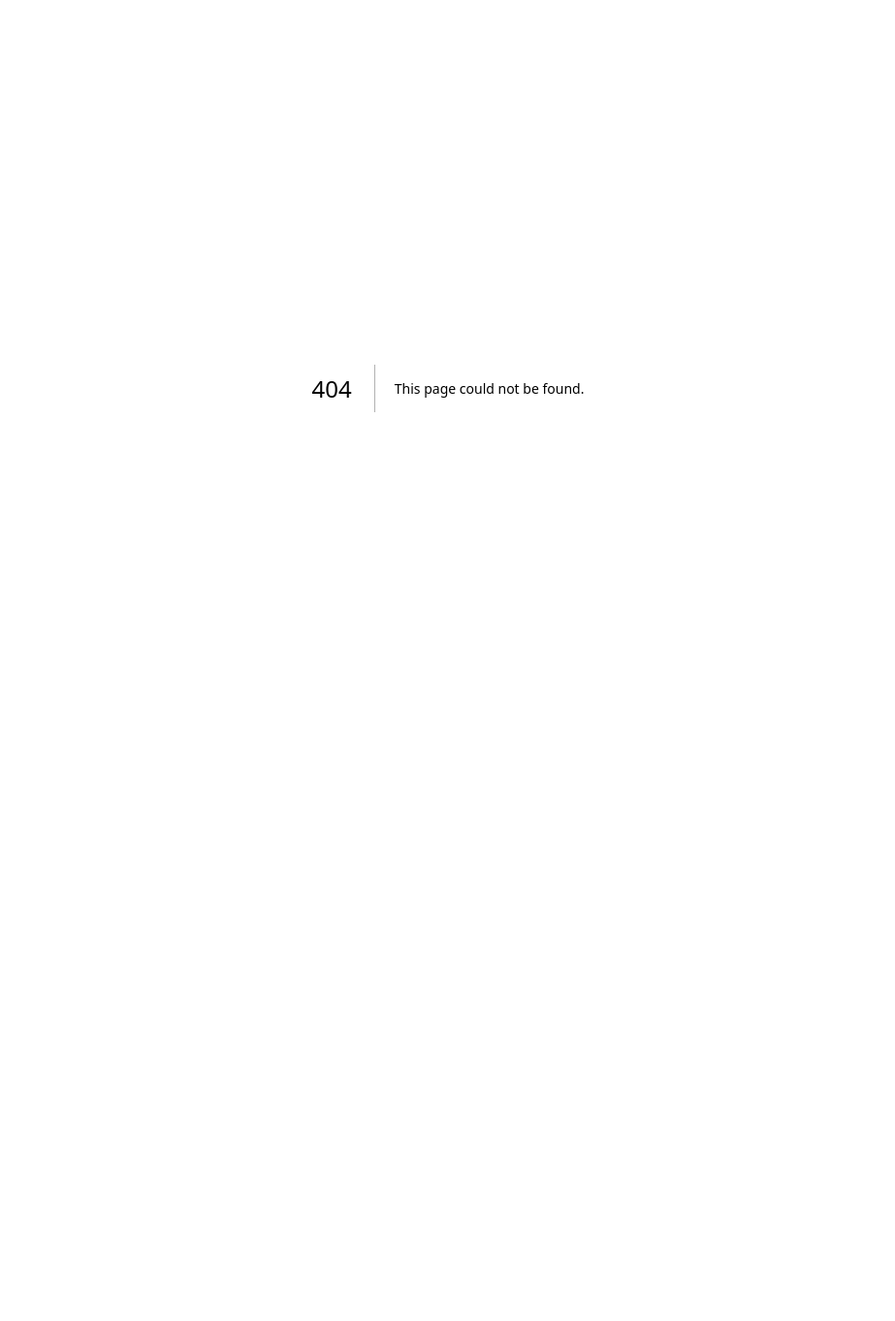
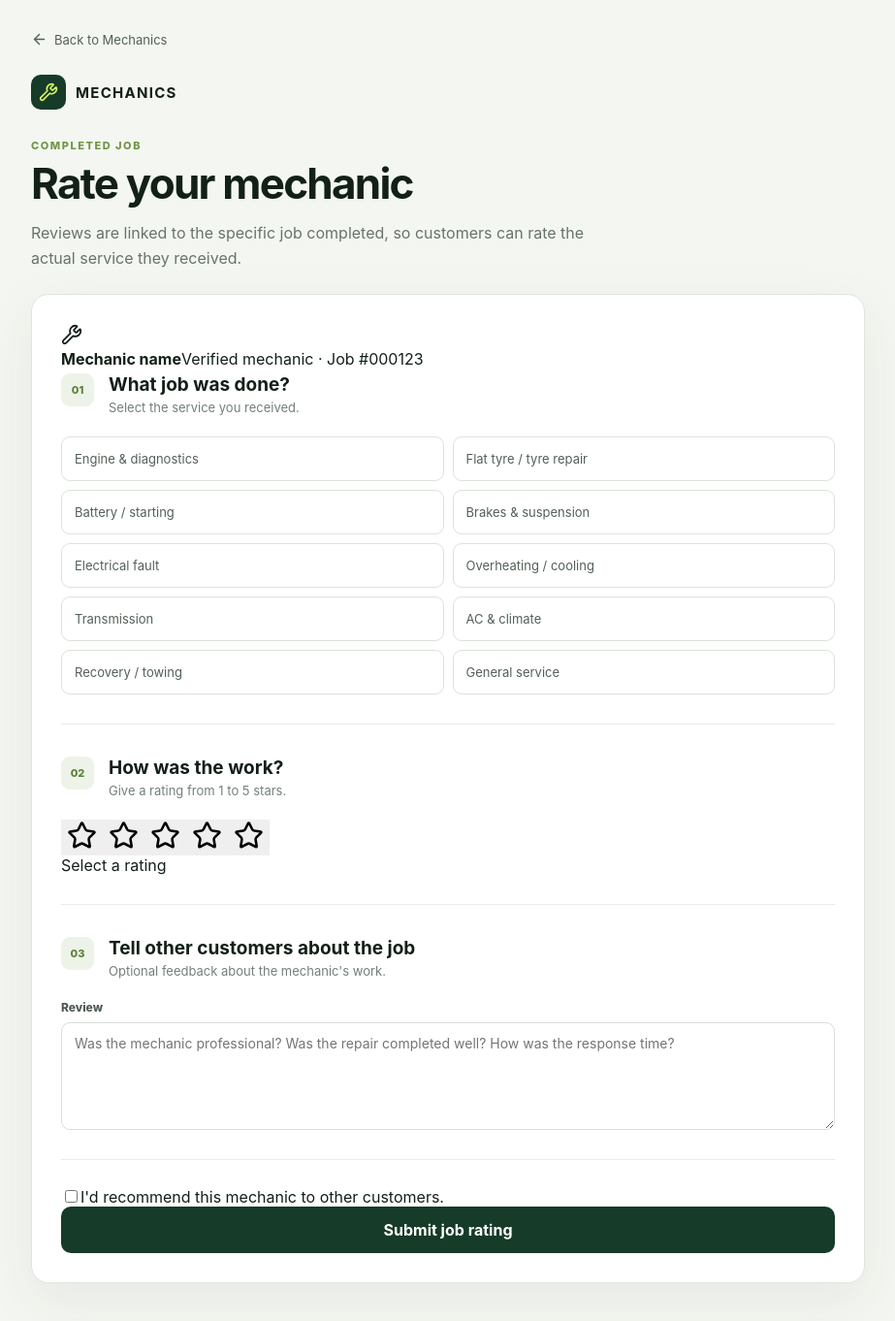
Before and after one commit to arnold956/mechanics, a Next.js app: page /rate-mechanic in a window 1280 px wide. Before the commit this address had no page. Shown: the top 1362 px of the page at 97% size, without its empty margins (178-1101 px from the left). Before the commit the page ends 800 px from the top, so only its background shows below. Built offline with nearby package versions, Linux system fonts and the light colour scheme.

Commit message:
Add customer mechanic job rating page

```diff
--- /dev/null
+++ b/app/rate-mechanic/page.tsx
@@ -0,0 +1,75 @@
+"use client";
+
+import {FormEvent, useState} from "react";
+import {ArrowLeft, CheckCircle2, Star, Wrench} from "lucide-react";
+import Link from "next/link";
+
+const jobTypes = ["Engine & diagnostics","Flat tyre / tyre repair","Battery / starting","Brakes & suspension","Electrical fault","Overheating / cooling","Transmission","AC & climate","Recovery / towing","General service"];
+
+export default function RateMechanic() {
+  const [rating, setRating] = useState(0);
+  const [job, setJob] = useState("");
+  const [submitted, setSubmitted] = useState(false);
+
+  function submit(event: FormEvent<HTMLFormElement>) {
+    event.preventDefault();
+    if (!rating || !job) return;
+    setSubmitted(true);
+  }
+
+  if (submitted) return (
+    <main className="auth-page">
+      <div className="auth-card success-card">
+        <div className="success-icon"><CheckCircle2 size={32}/></div>
+        <div className="eyebrow">REVIEW SUBMITTED</div>
+        <h1>Thanks for rating your mechanic.</h1>
+        <p>Your rating will be attached to the completed job and will help future customers understand this mechanic's work.</p>
+        <Link className="primary wide" href="/">Back to Mechanics</Link>
+      </div>
+    </main>
+  );
+
+  return (
+    <main className="auth-page">
+      <div className="auth-wrap narrow">
+        <Link className="backlink" href="/"><ArrowLeft size={17}/> Back to Mechanics</Link>
+        <div className="auth-heading">
+          <div className="brand"><span className="mark"><Wrench size={20}/></span><b>MECHANICS</b></div>
+          <div className="eyebrow">COMPLETED JOB</div>
+          <h1>Rate your mechanic</h1>
+          <p>Reviews are linked to the specific job completed, so customers can rate the actual service they received.</p>
+        </div>
+
+        <form className="auth-card form-card" onSubmit={submit}>
+          <div className="review-mechanic">
+            <div className="review-avatar"><Wrench size={22}/></div>
+            <div><b>Mechanic name</b><span>Verified mechanic · Job #000123</span></div>
+          </div>
+
+          <section className="form-section">
+            <div className="form-title"><span>01</span><div><h2>What job was done?</h2><p>Select the service you received.</p></div></div>
+            <div className="specialty-grid">
+              {jobTypes.map(item => <button type="button" key={item} className={job===item ? "specialty selected" : "specialty"} onClick={()=>setJob(item)}>{job===item && <CheckCircle2 size={16}/>} {item}</button>)}
+            </div>
+          </section>
+
+          <section className="form-section rating-section">
+            <div className="form-title"><span>02</span><div><h2>How was the work?</h2><p>Give a rating from 1 to 5 stars.</p></div></div>
+            <div className="stars" role="radiogroup" aria-label="Mechanic rating">
+              {[1,2,3,4,5].map(value => <button type="button" key={value} className={value<=rating ? "star active" : "star"} aria-label={value+" stars"} onClick={()=>setRating(value)}><Star fill={value<=rating ? "currentColor" : "none"} size={31}/></button>)}
+            </div>
+            <div className="rating-label">{rating ? rating + " out of 5" : "Select a rating"}</div>
+          </section>
+
+          <section className="form-section">
+            <div className="form-title"><span>03</span><div><h2>Tell other customers about the job</h2><p>Optional feedback about the mechanic's work.</p></div></div>
+            <label className="full"><span>Review</span><textarea name="review" rows={5} placeholder="Was the mechanic professional? Was the repair completed well? How was the response time?" /></label>
+          </section>
+
+          <label className="recommend"><input type="checkbox" name="recommend"/><span>I'd recommend this mechanic to other customers.</span></label>
+          <button className="primary wide" type="submit" disabled={!rating || !job}>Submit job rating</button>
+        </form>
+      </div>
+    </main>
+  );
+}
```
